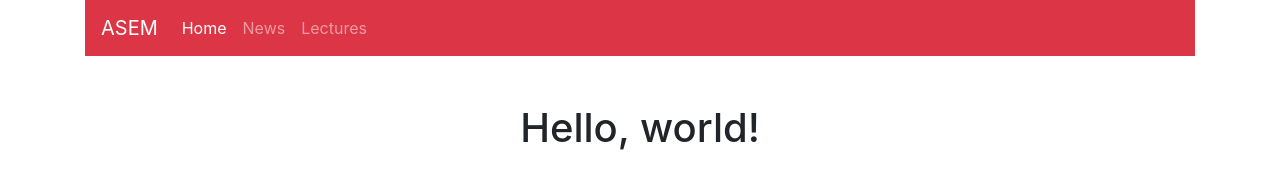
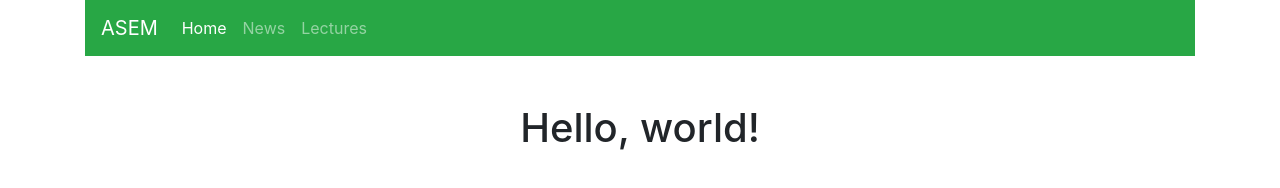
Before and after one commit to Bulikeri/Dilevschi_devop, a plain HTML site: page index.html in a window 1280 px wide. Drawn offline with nearby package versions, Linux system fonts and the light colour scheme.

Commit message:
changed to success

```diff
--- a/index.html
+++ b/index.html
@@ -6,7 +6,7 @@
   </head>
   <body>
   <div class="container">
-    <nav class="navbar navbar-expand-lg navbar-dark bg-danger">
+    <nav class="navbar navbar-expand-lg navbar-dark bg-success">
       <a class="navbar-brand" href="#">ASEM</a>
       <button class="navbar-toggler" type="button" data-toggle="collapse" data-target="#navbarNavAltMarkup" aria-controls="navbarNavAltMarkup" aria-expanded="false" aria-label="Toggle navigation">
         <span class="navbar-toggler-icon"></span>
```
